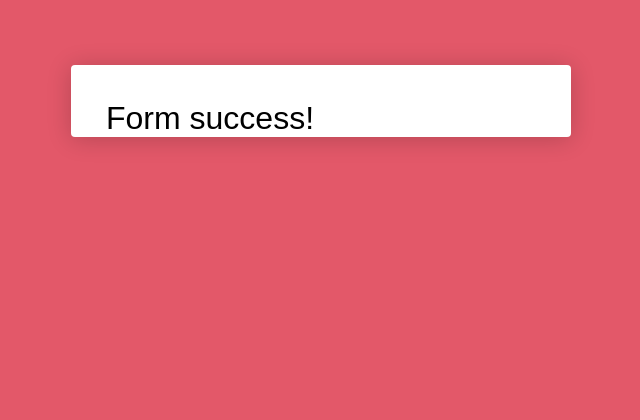
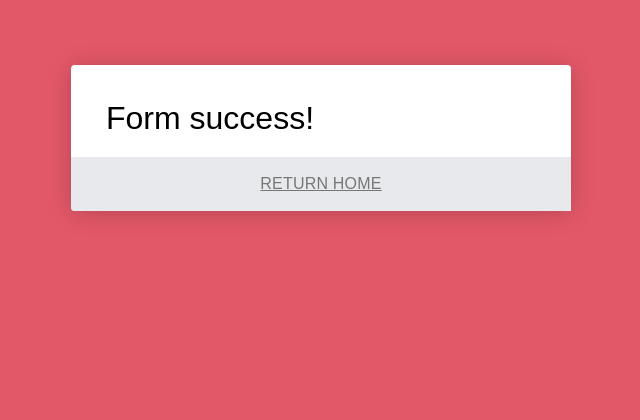
Before and after one commit to whoy51/math-tracker, a Flask app: template templates/success.html in a window 1280 px wide. Shown: the top 420 px of the page, without its empty margins (319-959 px from the left). Run offline with Flask 3, Linux system fonts and the light colour scheme; the template is opened without the code that fills it, so the values that code supplies are empty; parts of the project's set-up code (start-up, migrations or seed data) failed here and were passed over.

Commit message:
improved styling a bit. polished up

```diff
--- a/app.py
+++ b/app.py
@@ -22,6 +22,7 @@ username = cur.fetchall()
 cur.close()
 
 print(username)
+
 
 def generateRandomAccessKey():
     import random
@@ -88,9 +89,8 @@ class CreateNewUserForm(FlaskForm):
     submit = SubmitField('Submit')
 
 
-# SELECT id FROM students WHERE name = '9258830)
 @app.route('/', methods=['GET', 'POST'])
-def index():  # put application's code here
+def index():
     form = RegisterForm()
     if request.method == 'GET':
         return render_template('index.html', form=form)
@@ -111,7 +111,8 @@ def index():  # put application's code here
         if attends is not None:
             cur.execute("UPDATE students SET attends = attends + 1 WHERE studentid = (?)", [studentid])
         else:
-            cur.execute("INSERT INTO students (studentid, name, teacher, attends) VALUES (?, ?, ?, 1)", (studentid, name, teacher))
+            cur.execute("INSERT INTO students (studentid, name, teacher, attends) VALUES (?, ?, ?, 1)",
+                        (studentid, name, teacher))
         cur.execute("INSERT INTO times (studentid, time) VALUES (?, ?)", [studentid, date.today().strftime('%m-%d-%Y')])
         conn.commit()
         cur.close()
@@ -127,14 +128,6 @@ def login():
     if request.method == 'POST':
         username = request.form['username']
         password = request.form['password']
-
-        # if username == 'admin' and password == 'password':
-        #     user = User(1)
-        #     login_user(user)
-        #
-        #     return redirect(url_for('admin'))
-
-
         conn = sqlite3.connect('database.db')
         cur = conn.cursor()
         cur.execute("SELECT username, password FROM teachers WHERE username = (?)", [username])
--- a/static/style.css
+++ b/static/style.css
@@ -24,7 +24,7 @@ body {
     text-size-adjust: auto;
     font-size: 150%;
 }
-.login-form {
+.card {
   background: #fff;
   width: 500px;
   margin: 65px auto;
@@ -36,18 +36,18 @@ body {
   border-radius: 4px;
   box-shadow: 0 2px 25px rgba(0, 0, 0, 0.2);
 }
-.login-form h1 {
+.card h1 {
   padding: 35px 35px 0 35px;
   font-weight: 300;
 }
-.login-form .content {
+.card .content {
   padding: 35px;
   text-align: center;
 }
-.login-form .input-field {
+.card .input-field {
   padding: 12px 5px;
 }
-.login-form .input-field input, select {
+.card .input-field input, select {
   font-size: 16px;
   display: block;
   font-family: 'Rubik', sans-serif;
@@ -59,25 +59,10 @@ body {
   -webkit-transition: all .2s;
   transition: all .2s;
 }
-/*.login-form .input-field input, select::-webkit-input-placeholder {*/
-/*  text-transform: uppercase;*/
-/*}*/
-/*.login-form .input-field input, select::-moz-placeholder {*/
-/*  text-transform: uppercase;*/
-/*}*/
-/*.login-form .input-field input, select:-ms-input-placeholder {*/
-/*  text-transform: uppercase;*/
-/*}*/
-/*.login-form .input-field input, select::-ms-input-placeholder {*/
-/*  text-transform: uppercase;*/
-/*}*/
-/*.login-form .input-field input, select::placeholder {*/
-/*  text-transform: uppercase;*/
-/*}*/
-.login-form .input-field input, select:focus {
+.card .input-field input, select:focus {
   border-color: #222;
 }
-.login-form a.link {
+.card a.link {
   text-decoration: none;
   color: #747474;
   letter-spacing: 0.2px;
@@ -85,14 +70,14 @@ body {
   display: inline-block;
   margin-top: 20px;
 }
-.login-form .action {
+.card .action {
   display: -webkit-box;
   display: flex;
   -webkit-box-orient: horizontal;
   -webkit-box-direction: normal;
           flex-direction: row;
 }
-.login-form .action input {
+.card .action input,.card .action a {
   width: 100%;
   border: none;
   padding: 18px;
@@ -103,20 +88,16 @@ body {
   color: #777;
   border-bottom-left-radius: 4px;
   border-bottom-right-radius: 0;
+  text-align: center;
   letter-spacing: 0.2px;
   outline: 0;
   -webkit-transition: all .3s;
   transition: all .3s;
 }
-.login-form .action input:hover {
+.card .action input, .card .action a:hover {
   background: #d8d8d8;
 }
-.login-form .action input:nth-child(2) {
-  background: #2d3b55;
-  color: #fff;
-  border-bottom-left-radius: 0;
-  border-bottom-right-radius: 4px;
+
+.add-top-margin {
+  margin-top: 20px;
 }
-.login-form .action button:nth-child(2):hover {
-  background: #3c4d6d;
-}
--- a/templates/admin.html
+++ b/templates/admin.html
@@ -3,6 +3,7 @@
 
 {% block content %}
 
+<div class="card">
     <h1>Teacher Panel</h1>
 
     <p>Access key: {{ password }}</p>
@@ -52,7 +53,7 @@
     </form>
 
     </table>
-
+</div>
 
 <script>
     function copyToClipboard() {
--- a/templates/index.html
+++ b/templates/index.html
@@ -4,7 +4,7 @@
 
 {% block content %}
 
-<div class="login-form">
+<div class="card">
     <form action="" method="post">
         <h1>Math Center Tracker</h1>
         <div class="content">
--- a/templates/login.html
+++ b/templates/login.html
@@ -6,7 +6,7 @@
 
 
 
-<div class="login-form">
+<div class="card">
     <form action="" method="post">
         <h1>Teacher Login</h1>
         <div class="content">
--- a/templates/success.html
+++ b/templates/success.html
@@ -2,9 +2,13 @@
 {% block title %}Success{% endblock %}
 {% block content %}
 
-<div class="login-form">
-<h1>Form success!</h1>
-<div>
+<div class="card">
+    <h1>Form success!</h1>
+
+    <div class="action add-top-margin">
+    <a href="{{ url_for('index') }}">Return Home</a>
+    </div>
+</div>
 
 
 {% endblock %}
```
Also changed, not shown: templates/base.html (+5 -5 lines). Lines whose indentation alone changed are shown as unchanged.
